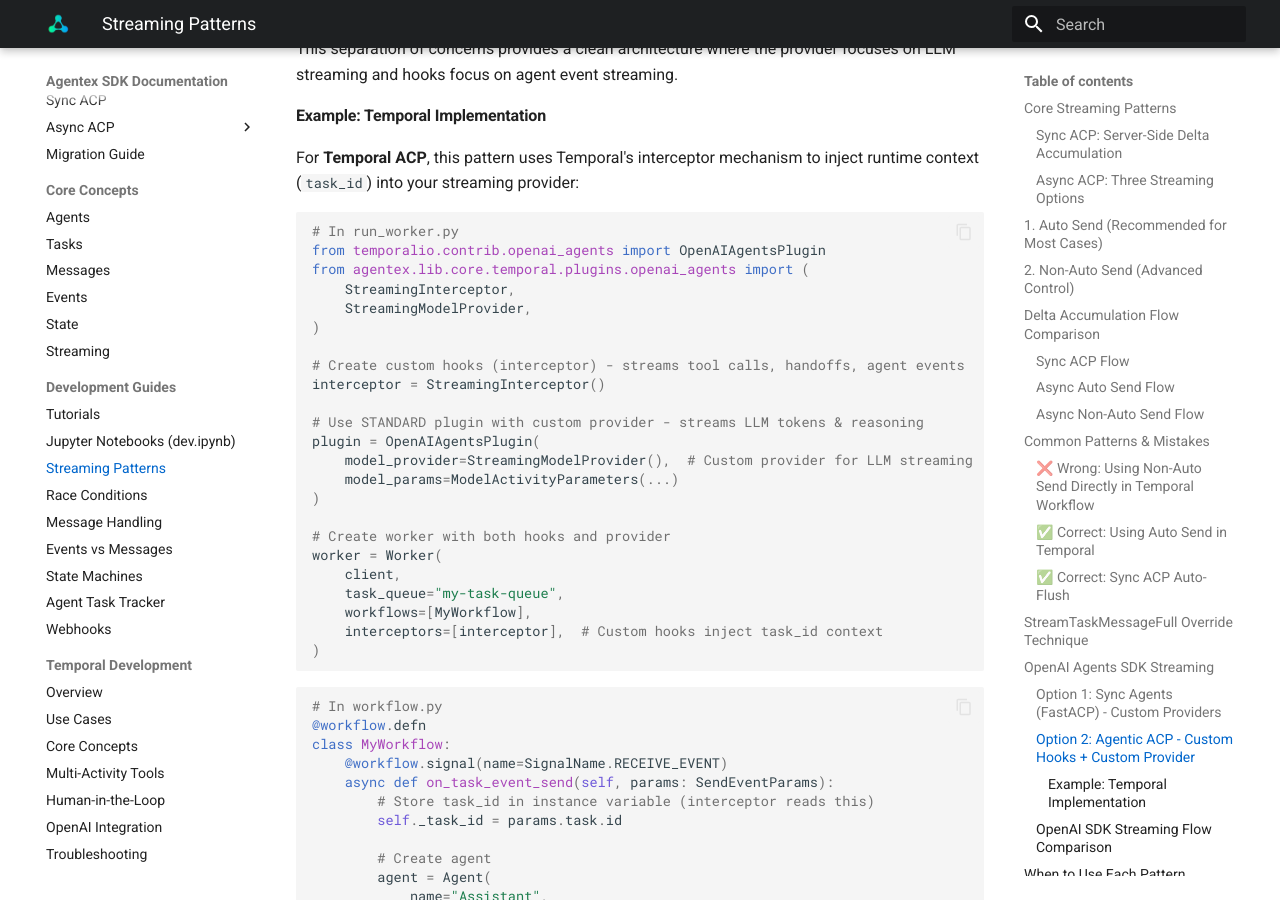
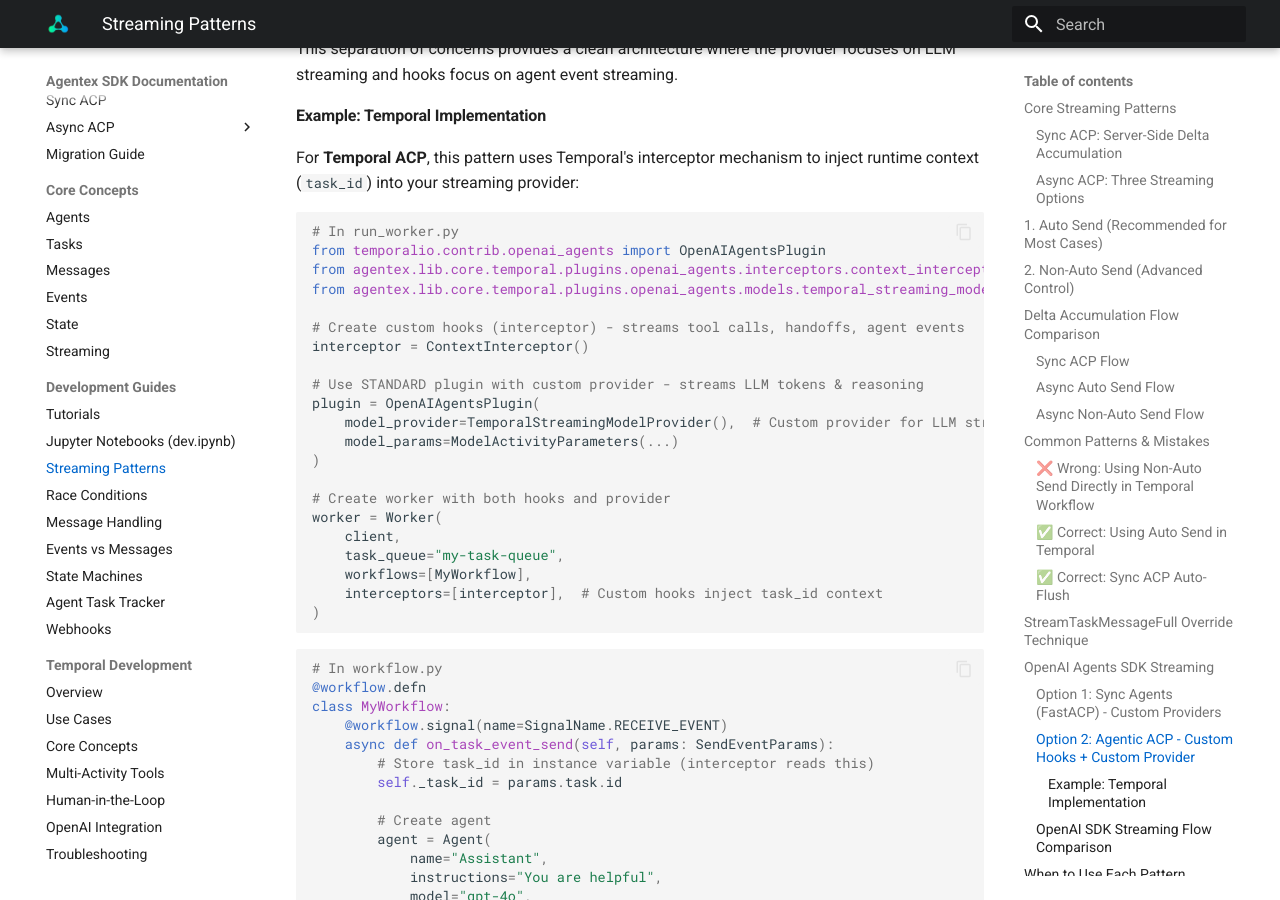
Before and after one commit to scaleapi/scale-agentex, an MkDocs documentation site: the page built from agentex/docs/docs/development_guides/streaming_patterns.md, in a window 1280 px wide and 900 px high, scrolled down 7925 px. Built offline with MkDocs 1.6.1 and Material for MkDocs 9.7.7, drawn with Linux system fonts in a browser that asks for light colours; some of the changed text lies outside the part shown.

Commit message:
Update stream names (#59)
Update stream names

````diff
--- a/agentex/docs/docs/development_guides/streaming_patterns.md
+++ b/agentex/docs/docs/development_guides/streaming_patterns.md
@@ -350,17 +350,15 @@
 ```python
 # In run_worker.py
 from temporalio.contrib.openai_agents import OpenAIAgentsPlugin
-from agentex.lib.core.temporal.plugins.openai_agents import (
-    StreamingInterceptor,
-    StreamingModelProvider,
-)
+from agentex.lib.core.temporal.plugins.openai_agents.interceptors.context_interceptor import ContextInterceptor
+from agentex.lib.core.temporal.plugins.openai_agents.models.temporal_streaming_model import TemporalStreamingModelProvider
 
 # Create custom hooks (interceptor) - streams tool calls, handoffs, agent events
-interceptor = StreamingInterceptor()
+interceptor = ContextInterceptor()
 
 # Use STANDARD plugin with custom provider - streams LLM tokens & reasoning
 plugin = OpenAIAgentsPlugin(
-    model_provider=StreamingModelProvider(),  # Custom provider for LLM streaming
+    model_provider=TemporalStreamingModelProvider(),  # Custom provider for LLM streaming
     model_params=ModelActivityParameters(...)
 )
 
@@ -434,8 +432,8 @@
 | Extension Mechanism | Custom Provider | Custom Hooks + Custom Provider |
 | Provider Responsibility | Stream all content | Stream LLM tokens & reasoning |
 | Hooks Responsibility | Not needed | Stream tool calls, handoffs, agent events |
-| Provider Class (Temporal) | `SyncStreamingProvider` | `StreamingModelProvider` |
-| Hooks Class (Temporal) | Not needed | `StreamingInterceptor` |
+| Provider Class (Temporal) | `SyncStreamingProvider` | `TemporalStreamingModelProvider` |
+| Hooks Class (Temporal) | Not needed | `ContextInterceptor` |
 | Context Threading | Not needed (direct yield) | Hooks inject via ContextVar |
 | Streaming Destination | Direct to client | Redis pub/sub → SSE |
 | Determinism | Not required | Must return complete response |
````
Also changed, not shown: agentex/docs/docs/temporal_development/openai_integration.md (+1 -1 lines).
